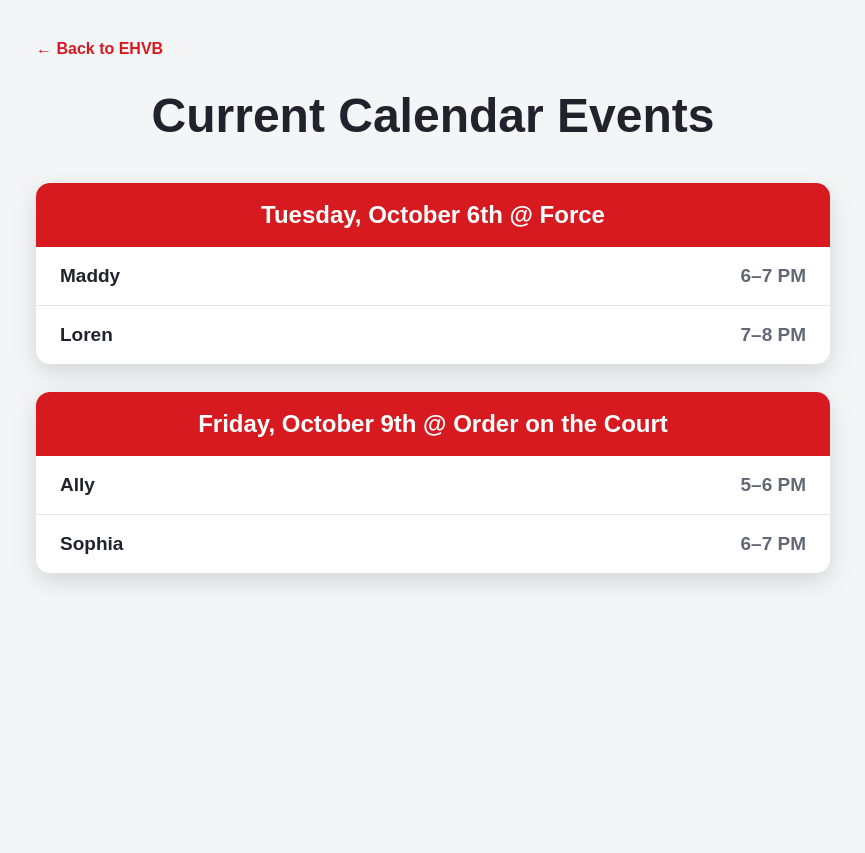
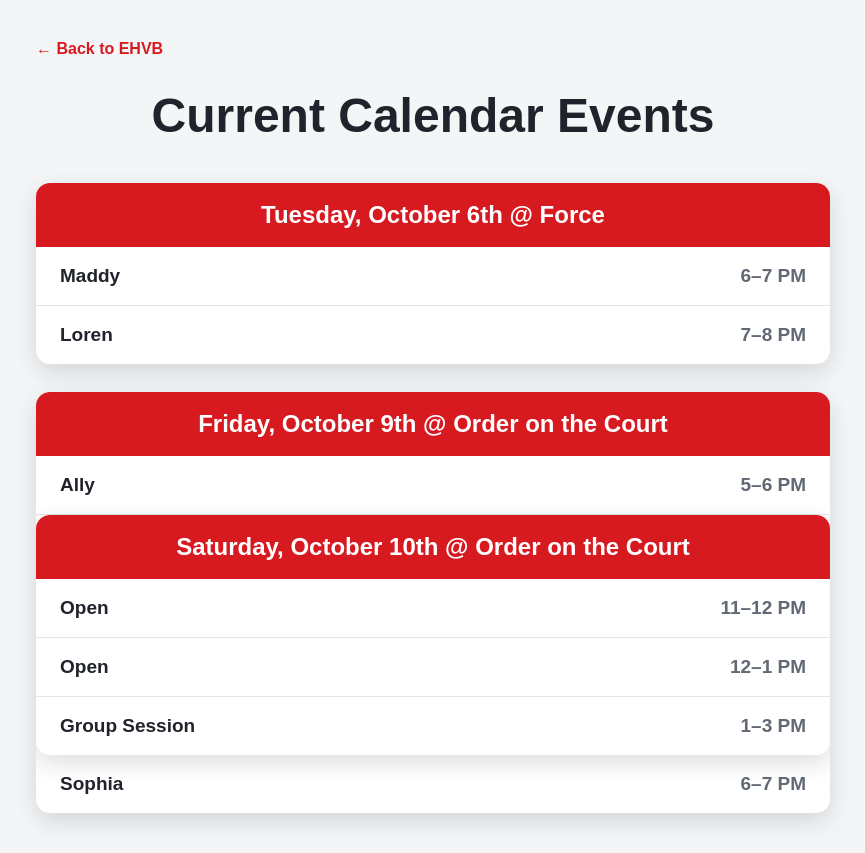
Before and after one commit to ehvolleyball/athletic-sessions, a plain HTML site: page current-events.html in a window 1280 px wide. Shown: the whole page, without its empty margins (207-1072 px from the left). Before the commit the page ends 800 px from the top, so only its background shows below. Drawn offline with Linux system fonts and the light colour scheme.

Commit message:
Update current-events.html

```diff
--- a/current-events.html
+++ b/current-events.html
@@ -222,7 +222,58 @@ h1 {
         </span>
 
       </div>
+<!-- SATURDAY OCTOBER 10 -->
 
+<div class="event-card">
+
+  <div class="event-header">
+
+    <h2>
+      Saturday, October 10th @ Order on the Court
+    </h2>
+
+  </div>
+
+
+  <div class="signup">
+
+    <span class="player">
+      Open
+    </span>
+
+    <span class="time">
+      11–12 PM
+    </span>
+
+  </div>
+
+
+  <div class="signup">
+
+    <span class="player">
+      Open
+    </span>
+
+    <span class="time">
+      12–1 PM
+    </span>
+
+  </div>
+
+
+  <div class="signup">
+
+    <span class="player">
+      Group Session
+    </span>
+
+    <span class="time">
+      1–3 PM
+    </span>
+
+  </div>
+
+</div>
 
       <div class="signup">
 
```
